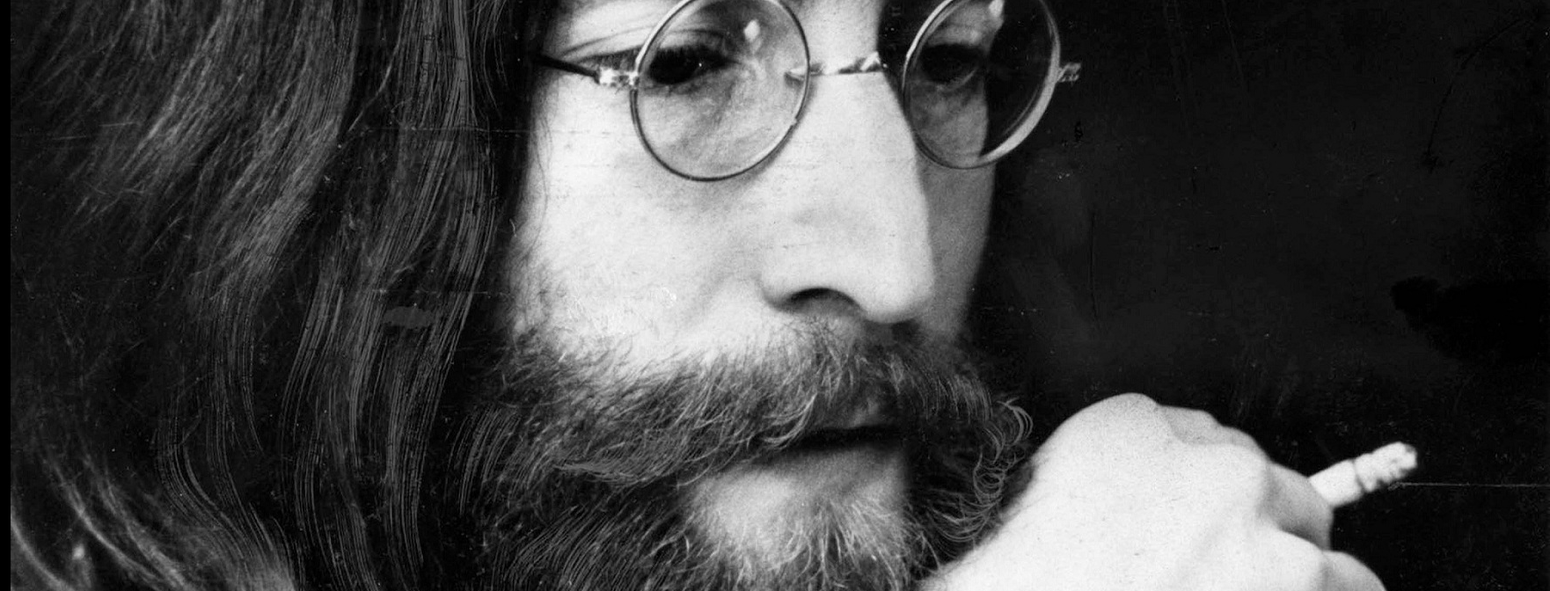
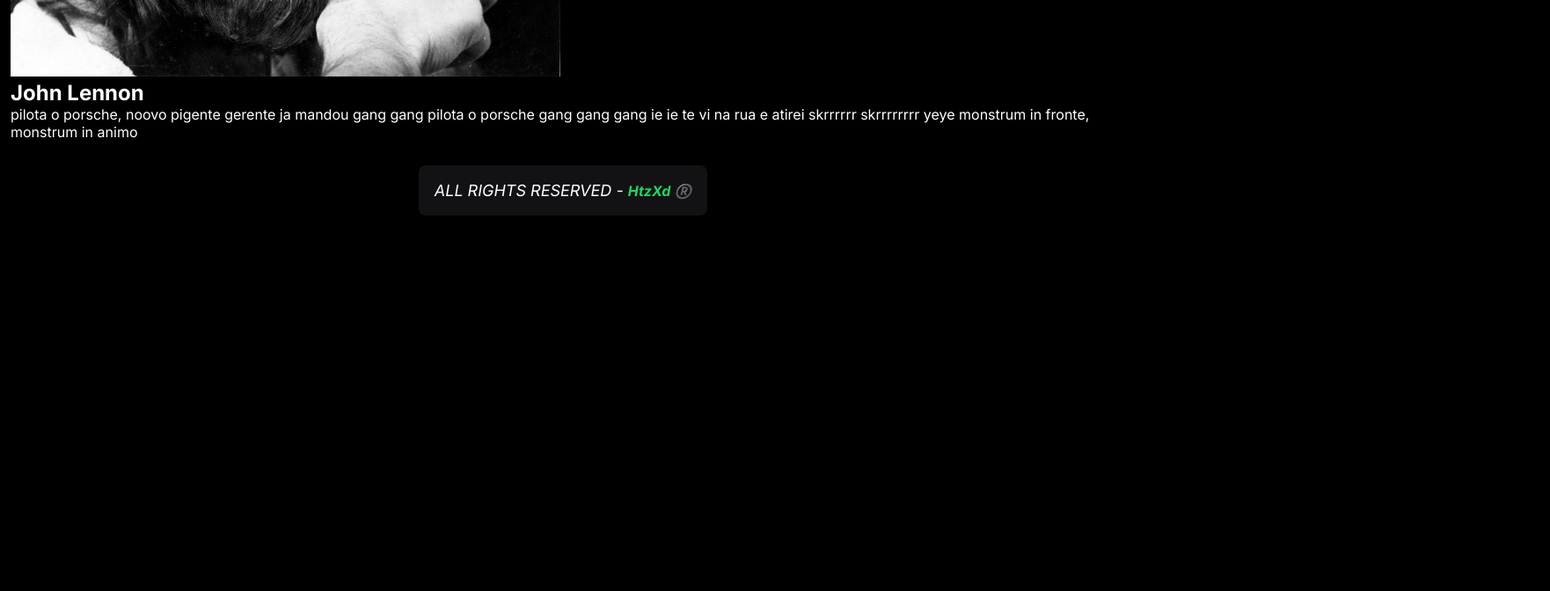
Before and after one commit to htzxd/manipulationProject, a React (Vite) app: page /profile in a window 1280 px wide. Shown: the part 520-1192 px from the top of the page at 88% size, 1762 px wide, since content can reach past the window. After the commit the page ends 800 px from the top, so only its background shows below. Built offline with nearby package versions, Linux system fonts and the light colour scheme.

Commit message:
create routes

```diff
--- a/src/components/header/index.jsx
+++ b/src/components/header/index.jsx
@@ -1,4 +1,5 @@
 import { Container } from "./style";
+import { Link } from "react-router-dom";
 
 export function Header(){
   return (
--- a/src/pages/home/index.jsx
+++ b/src/pages/home/index.jsx
@@ -1,6 +1,6 @@
 import { Container } from "./style";
 import { Header } from "../../components/header";
-import { Footer } from "../../components/footer"
+import { Footer } from "../../components/footer";
 
 import altJ from '../../assets/alt-j.png';
 import arcticMonkeys from '../../assets/arcticMonkeys.png';
--- a/src/pages/profile/index.jsx
+++ b/src/pages/profile/index.jsx
@@ -1,4 +1,4 @@
-import { Container, Main } from "./style";
+import { Container, Main, Aside } from "./style";
 
 import { Header } from "../../components/header";
 import { Footer } from "../../components/footer";
@@ -8,7 +8,7 @@ import john from '../../assets/john.jpeg';
 export function Profile(){
   return(
     <Container>
-      <div className="container">
+
         <Header/>
 
           <Main>
@@ -16,7 +16,13 @@ export function Profile(){
             <h2>John Lennon</h2>
           </Main>
 
-      </div>
+          <Aside>
+            <p>pilota o porsche, noovo pigente gerente ja mandou gang gang pilota o porsche gang gang gang ie ie
+              te vi na rua e atirei skrrrrrr skrrrrrrrr yeye <span>monstrum in fronte, monstrum in animo </span>
+            </p>
+          </Aside>
+
+      <Footer/>
     </Container>
   )
 }
--- a/src/pages/profile/style.js
+++ b/src/pages/profile/style.js
@@ -1,11 +1,21 @@
 import styled from "styled-components";
 
 export const Container = styled.div`
-  .container {
-    display: grid;
-  }
+  display: grid;
+
 `
 
 export const Main = styled.div`
   color: ${({ theme }) => theme.colors.text_primary};
+  margin-top: 1.2rem;
+
+  img {
+    max-height: 50rem;
+  }
 `
+
+export const Aside = styled.div`
+  p {
+    color: ${({ theme }) => theme.colors.text_primary};
+  }
+`
```
Also changed, not shown: src/routes/app.routes.jsx (added, +13 -0 lines), src/routes/index.jsx (added, +11 -0 lines).
